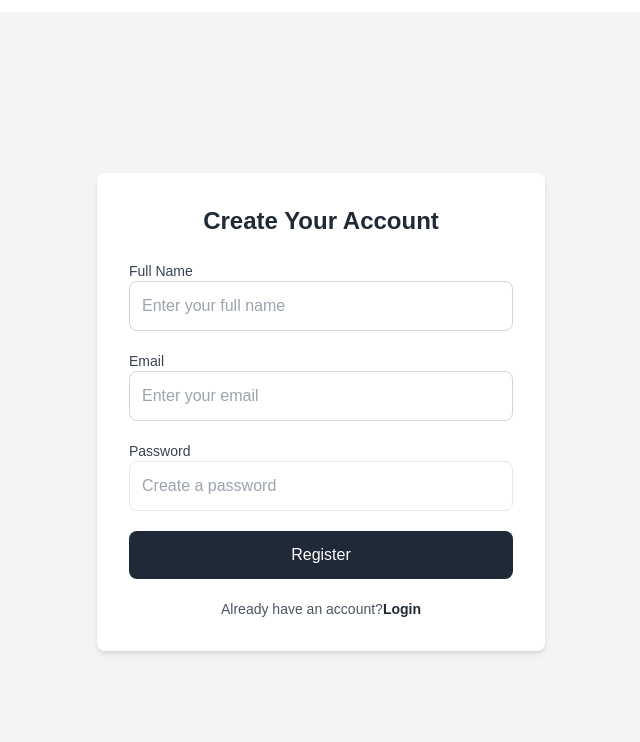
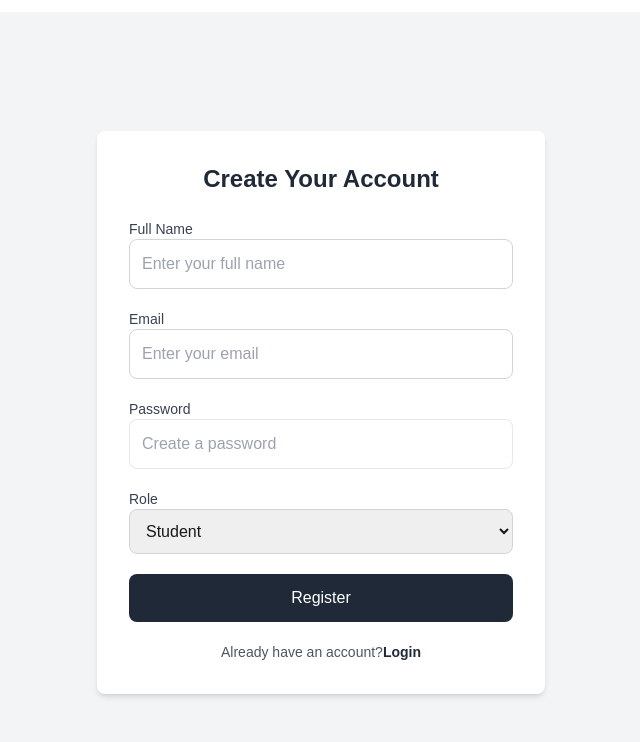
Before and after one commit to dev-makanju/blueportal, a Next.js app: page /sign-up in a window 1280 px wide. Shown: the top 742 px of the page, without its empty margins (319-959 px from the left). Built offline with nearby package versions, Linux system fonts and the light colour scheme.

Commit message:
ft/completed user reg schema

```diff
--- /dev/null
+++ b/app/api/sign-up/route.ts
@@ -0,0 +1,25 @@
+import prisma from "@/lib/prismadb";
+import { NextResponse } from "next/server";
+
+export const POST = async (req: Request) => {
+  try {
+    const { name, email, password, role } = await req.json();
+
+    if (!name || !email || !password || !role) {
+      return NextResponse.json({ message: "Invalid Data" }, { status: 422 });
+    }
+
+   // const hashPassword = await bcrypt.hash(password, 10);
+
+    await prisma.$connect();
+    const user = await prisma.user.create({
+      data: { name, email, password , role },
+    });
+
+    return NextResponse.json({ user }, { status: 201 });
+  } catch (err) {
+    console.error("Error creating user:", err);
+    await prisma.$disconnect();
+    return NextResponse.json({ message: "Internal Server Error" }, { status: 500 });
+  }
+};
--- a/app/layout.tsx
+++ b/app/layout.tsx
@@ -3,6 +3,8 @@ import localFont from "next/font/local";
 import "./globals.css";
 import AppLayout from '../components/layouts/AppLayout'
 import { usePathname } from 'next/navigation';
+import { ToastContainer } from 'react-toastify';
+import 'react-toastify/dist/ReactToastify.css';
 
 const geistSans = localFont({
   src: "./fonts/GeistVF.woff",
@@ -27,10 +29,10 @@ export default function RootLayout({
 
   const isAuthPage = pathname === '/sign-in' || pathname === '/sign-up';
 
-
   return (
     <html lang="en">
       <body className={`${geistSans.variable} ${geistMono.variable}`}>
+        <ToastContainer />
         {isAuthPage ? (
           children
         ) : (
--- a/app/sign-up/page.tsx
+++ b/app/sign-up/page.tsx
@@ -1,6 +1,63 @@
-import React from "react";
+'use client'
+import React, { useState } from "react";
+import { useRouter } from 'next/navigation';
+import { toast } from 'react-toastify';
 
-const page = () => {
+export type Role = "STUDENT" | "LECTURER";
+
+interface SignUpProps {
+  name: string;
+  email: string;
+  password: string;
+  role: Role;
+}
+
+const Page = () => {
+  const [formData, setFormData] = useState<SignUpProps>({
+    name: "",
+    email: "",
+    password: "",
+    role: "STUDENT",
+  });
+  const [loading, setLoading] = useState<boolean>(false);
+  const [error, setError] = useState<string | null>(null);
+  const router = useRouter();
+
+  const handleChange = (e: React.ChangeEvent<HTMLInputElement | HTMLSelectElement>) => {
+    const { name, value } = e.target;
+    setFormData((prev) => ({ ...prev, [name]: value }));
+  };
+
+  const handleSubmit = async (e: React.FormEvent<HTMLFormElement>) => {
+    e.preventDefault();
+
+    if (!formData.name || !formData.email || !formData.password || !formData.role) {
+      setError("Please fill in all fields");
+      return;
+    }
+
+    setLoading(true);
+    setError(null);
+
+    try {
+      const res = await fetch("/api/sign-up", {
+        method: "POST",
+        headers: { "Content-Type": "application/json" },
+        body: JSON.stringify(formData),
+      });
+
+      if (!res.ok) {
+        throw new Error("Registration failed");
+      }
+      router.push("/sign-in");
+      toast.success('User registered successfully');
+    } catch (err) {
+      setError(err.message);
+    } finally {
+      setLoading(false);
+    }
+  };
+
   return (
     <div className="min-h-screen flex items-center justify-center bg-gray-100 m-3">
       <div className="w-full max-w-md bg-white rounded-lg shadow-md p-8">
@@ -8,13 +65,22 @@ const page = () => {
           Create Your Account
         </h2>
 
-        <form className="space-y-5">
+        <form onSubmit={handleSubmit} className="space-y-5">
+          {error && (
+            <div className='bg-red-300 p-4 w-full'>
+               <p className="text-red-500 text-sm">{error}</p>
+            </div>
+        )}
+
           <div>
             <label className="block text-sm font-medium text-gray-700">
               Full Name
             </label>
             <input
               type="text"
+              name="name"
+              value={formData.name}
+              onChange={handleChange}
               placeholder="Enter your full name"
               className="w-full p-3 border border-gray-300 rounded-lg focus:outline-none focus:ring-2"
             />
@@ -26,6 +92,9 @@ const page = () => {
             </label>
             <input
               type="email"
+              name="email"
+              value={formData.email}
+              onChange={handleChange}
               placeholder="Enter your email"
               className="w-full p-3 border border-gray-300 rounded-lg focus:outline-none focus:ring-2"
             />
@@ -37,21 +106,48 @@ const page = () => {
             </label>
             <input
               type="password"
+              name="password"
+              value={formData.password}
+              onChange={handleChange}
               placeholder="Create a password"
-              className="w-full p-3 border rounded-lg focus:outline-none focus:ring-2 "
+              className="w-full p-3 border rounded-lg focus:outline-none focus:ring-2"
             />
+          </div>
+
+          <div>
+            <label className="block text-sm font-medium text-gray-700">
+              Role
+            </label>
+            <select
+              name="role"
+              value={formData.role}
+              onChange={handleChange}
+              className="w-full p-3 border border-gray-300 rounded-lg focus:outline-none focus:ring-2"
+            >
+              <option value="">Select role</option>
+              <option value="STUDENT">Student</option>
+              <option value="LECTURER">Lecturer</option>
+            </select>
           </div>
 
           <button
             type="submit"
-            className="w-full py-3 px-4 bg-gray-800 hover:bg-gray-800 text-white rounded-lg font-medium"
+            className="w-full py-3 px-4 bg-gray-800 hover:bg-gray-700 text-white rounded-lg font-medium"
+            disabled={loading}
           >
-            Register
+            {loading ? (
+              <div className="flex items-center justify-center">
+                <span className="loader border-t-2 border-white rounded-full w-4 h-4 mr-2"></span>
+                Registering...
+              </div>
+            ) : (
+              "Register"
+            )}
           </button>
 
           <p className="text-sm text-center text-gray-600">
             Already have an account?
-            <a href="/sign-up" className="text-gray-800 font-semibold">
+            <a href="/login" className="text-gray-800 font-semibold">
               Login
             </a>
           </p>
@@ -61,4 +157,4 @@ const page = () => {
   );
 };
 
-export default page;
+export default Page;
--- a/package.json
+++ b/package.json
@@ -18,6 +18,7 @@
     "next-cloudinary": "^6.16.0",
     "react": "^18",
     "react-dom": "^18",
+    "react-toastify": "^10.0.6",
     "react-toggle": "^4.1.3",
     "recharts": "^2.13.0",
     "web-push": "^3.6.7",
```
Also changed, not shown: 2 other files (tests, documents, lock files or other folders).
